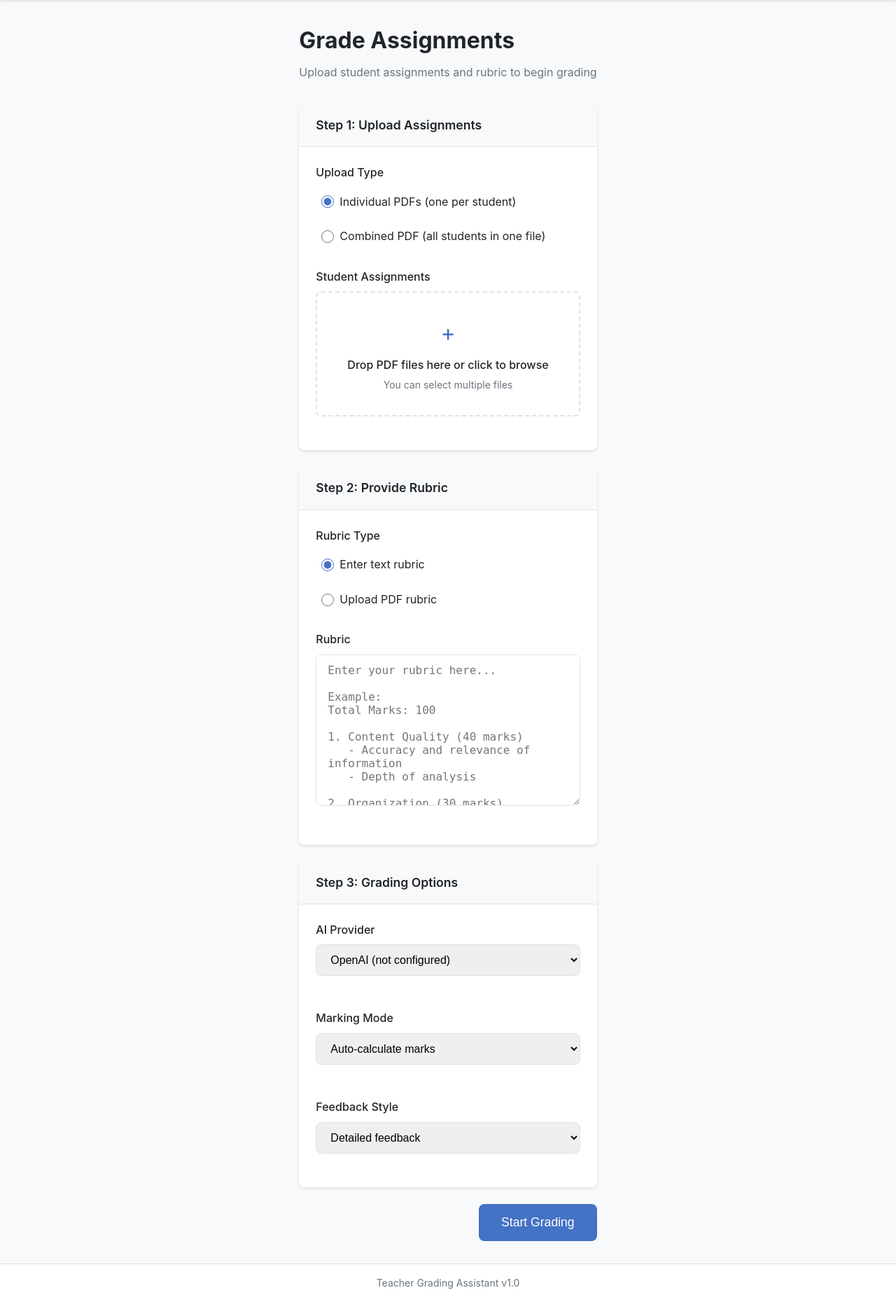
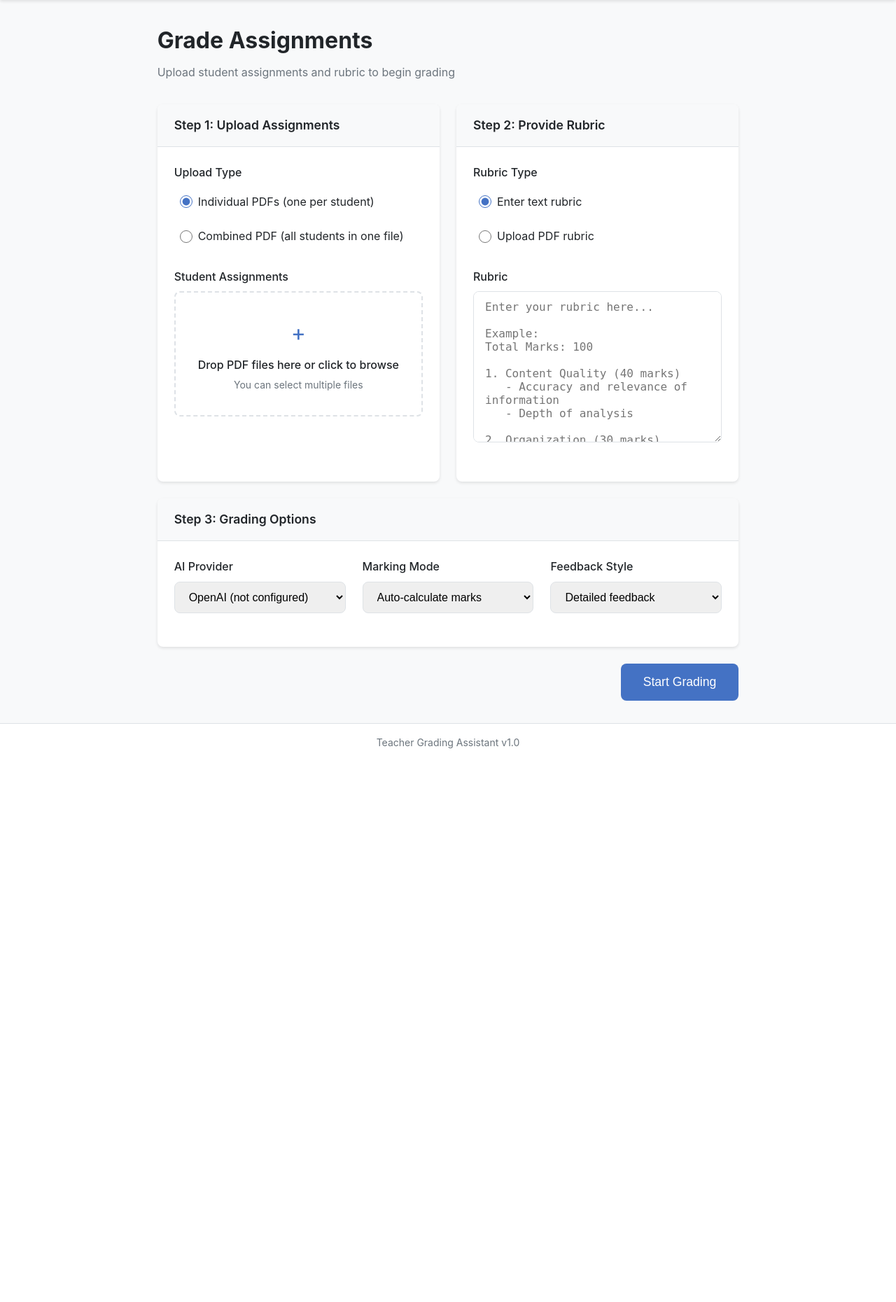
Before and after one commit to lerlerchan/Assignement-Assessment-Helper, a Flask app: page / in a window 1280 px wide. Shown: the part 64-1924 px from the top of the page at 70% size. After the commit the page ends 1133 px from the top, so only its background shows below. Run offline with Flask 3, Linux system fonts and the light colour scheme.

Commit message:
Arrange step cards side by side on index page
Updated the index.html template to display Step 1 and Step 2 cards side by side using a new .steps-row CSS class. Added corresponding styles in style.css for grid layout and responsive behavior. This improves the visual organization of the steps for users on larger screens.

```diff
--- a/static/css/style.css
+++ b/static/css/style.css
@@ -109,6 +109,18 @@ body {
 
 .card-body {
     padding: 1.5rem;
+}
+
+/* Steps Row - Side by Side Layout */
+.steps-row {
+    display: grid;
+    grid-template-columns: 1fr 1fr;
+    gap: 1.5rem;
+    align-items: start;
+}
+
+.steps-row .card {
+    height: 100%;
 }
 
 /* Forms */
@@ -642,6 +654,12 @@ body {
 .mb-4 { margin-bottom: 1.5rem; }
 
 /* Responsive */
+@media (max-width: 992px) {
+    .steps-row {
+        grid-template-columns: 1fr;
+    }
+}
+
 @media (max-width: 768px) {
     .container {
         padding: 1rem;
--- a/templates/index.html
+++ b/templates/index.html
@@ -9,6 +9,7 @@
 </div>
 
 <form id="upload-form" action="{{ url_for('upload') }}" method="POST" enctype="multipart/form-data">
+    <div class="steps-row">
     <div class="card">
         <div class="card-header">
             <h2>Step 1: Upload Assignments</h2>
@@ -80,7 +81,7 @@
         </div>
     </div>
 
-    <div class="card mt-4">
+    <div class="card">
         <div class="card-header">
             <h2>Step 2: Provide Rubric</h2>
         </div>
@@ -135,6 +136,7 @@ Total Marks: 100
                 </div>
             </div>
         </div>
+    </div>
     </div>
 
     <div class="card mt-4">
```
Also changed, not shown: .claude/ralph-loop.local.md.
